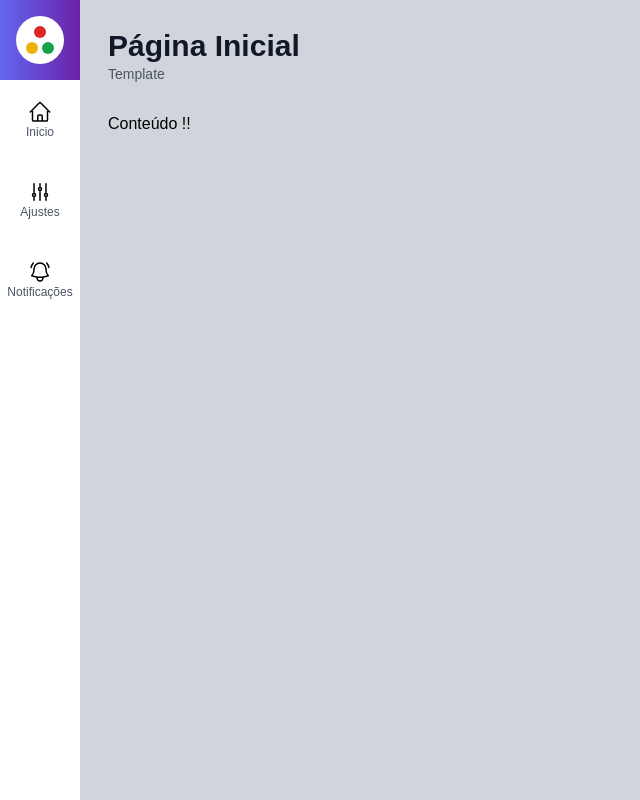
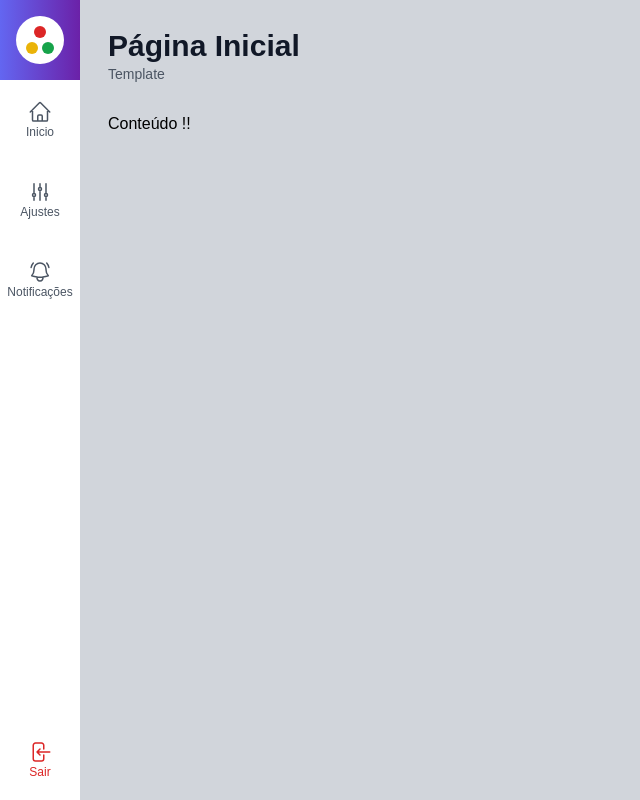
Before and after one commit to castrintt/Next-Class, a Next.js app in the folder projects/admin-template/: page / in a window 1280 px wide. Shown: the whole page, without its empty margins (0-640 px from the left). Built offline with nearby package versions, Linux system fonts and the light colour scheme.

Commit message:
Menu itens styles and props

```diff
--- a/projects/admin-template/components/icons/index.tsx
+++ b/projects/admin-template/components/icons/index.tsx
@@ -56,3 +56,22 @@
     </svg>
   );
 };
+
+export const LogOut = () => {
+  return (
+    <svg
+      xmlns="http://www.w3.org/2000/svg"
+      fill="none"
+      viewBox="0 0 24 24"
+      strokeWidth={1.5}
+      stroke="currentColor"
+      className="w-6 h-6"
+    >
+      <path
+        strokeLinecap="round"
+        strokeLinejoin="round"
+        d="M15.75 9V5.25A2.25 2.25 0 0013.5 3h-6a2.25 2.25 0 00-2.25 2.25v13.5A2.25 2.25 0 007.5 21h6a2.25 2.25 0 002.25-2.25V15M12 9l-3 3m0 0l3 3m-3-3h12.75"
+      />
+    </svg>
+  );
+};
--- a/projects/admin-template/components/template/SideBar/MenuItem/MenuItem.tsx
+++ b/projects/admin-template/components/template/SideBar/MenuItem/MenuItem.tsx
@@ -2,15 +2,27 @@
 import MenuItemProps from "../../../../interfaces/MenuItemProps/MenuItemProps";
 import Link from "next/link";
 
-const MenuItem = ({ url, children, text }: MenuItemProps) => {
+const MenuItem = (props: MenuItemProps) => {
+  const renderLink = () => {
+    return (
+      <a
+        className={`flex flex-col justify-center items-center h-20 w-20 ${props.className} text-gray-600`}
+      >
+        {props.children}
+        <span className="text-xs font-light ">{props.text}</span>
+      </a>
+    );
+  };
+
   return (
-    <li className={"hover:bg-gray-100"}>
-      <Link href={url}>
-        <a className={"flex flex-col justify-center items-center h-20 w-20"}>
-          {children}
-          <span className="text-xs font-light text-gray-600">{text}</span>
-        </a>
-      </Link>
+    <li onClick={props.onClick} className={"hover:bg-gray-100 cursor-pointer"}>
+      {props.url ? (
+        <Link href={typeof props.url === "string" ? props.url : ""}>
+          {renderLink()}
+        </Link>
+      ) : (
+        <React.Fragment>{renderLink()}</React.Fragment>
+      )}
     </li>
   );
 };
--- a/projects/admin-template/components/template/SideBar/SideBarMenu.tsx
+++ b/projects/admin-template/components/template/SideBar/SideBarMenu.tsx
@@ -1,15 +1,15 @@
 import React from "react";
 import MenuItem from "./MenuItem/MenuItem";
-import { IconHome, IconSettings, IconBell } from "../../icons/index";
+import { IconHome, IconSettings, IconBell, LogOut } from "../../icons/index";
 import Logo from "./Logo/Logo";
 
 const SideBarMenu = () => {
   return (
-    <aside>
-      <div className="h-20 w-20 bg-gradient-to-r from-indigo-500 to-purple-800 flex flex-col items-center justify-center">
+    <aside className="flex flex-col ">
+      <div className=" h-20 w-20 bg-gradient-to-r from-indigo-500 to-purple-800 flex flex-col items-center justify-center">
         <Logo />
       </div>
-      <ul>
+      <ul className="flex-grow">
         <MenuItem url="/" text="Inicio">
           <IconHome />
         </MenuItem>
@@ -20,6 +20,15 @@
           <IconBell />
         </MenuItem>
       </ul>
+      <ul>
+        <MenuItem
+          text="Sair"
+          onClick={() => console.log("LogOut")}
+          className={`text-red-600 hover:bg-red-400 hover:text-white`}
+        >
+          <LogOut />
+        </MenuItem>
+      </ul>
     </aside>
   );
 };
--- a/projects/admin-template/interfaces/MenuItemProps/MenuItemProps.ts
+++ b/projects/admin-template/interfaces/MenuItemProps/MenuItemProps.ts
@@ -1,5 +1,7 @@
 export default interface MenuItemProps {
-  url: string;
+  url?: string;
+  onClick?: (event: any) => void;
   text: string;
   children: any;
+  className?:string
 }
```
